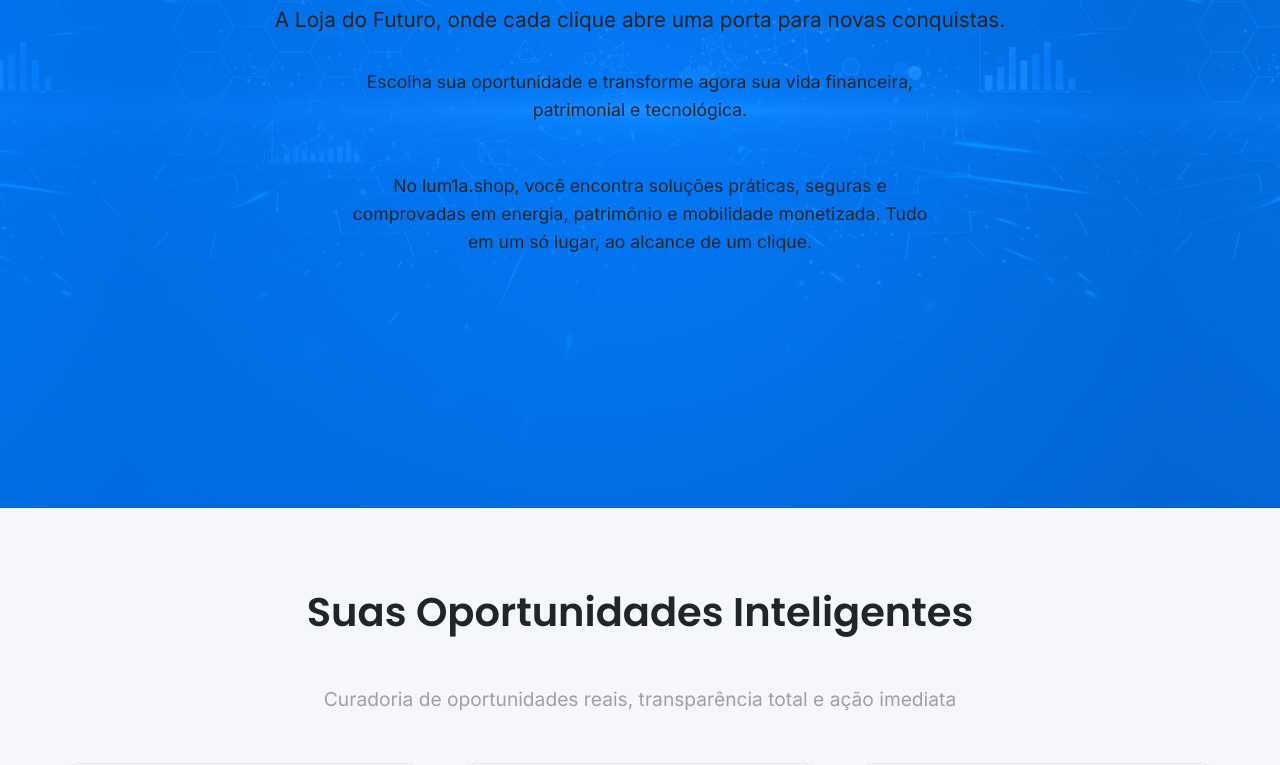
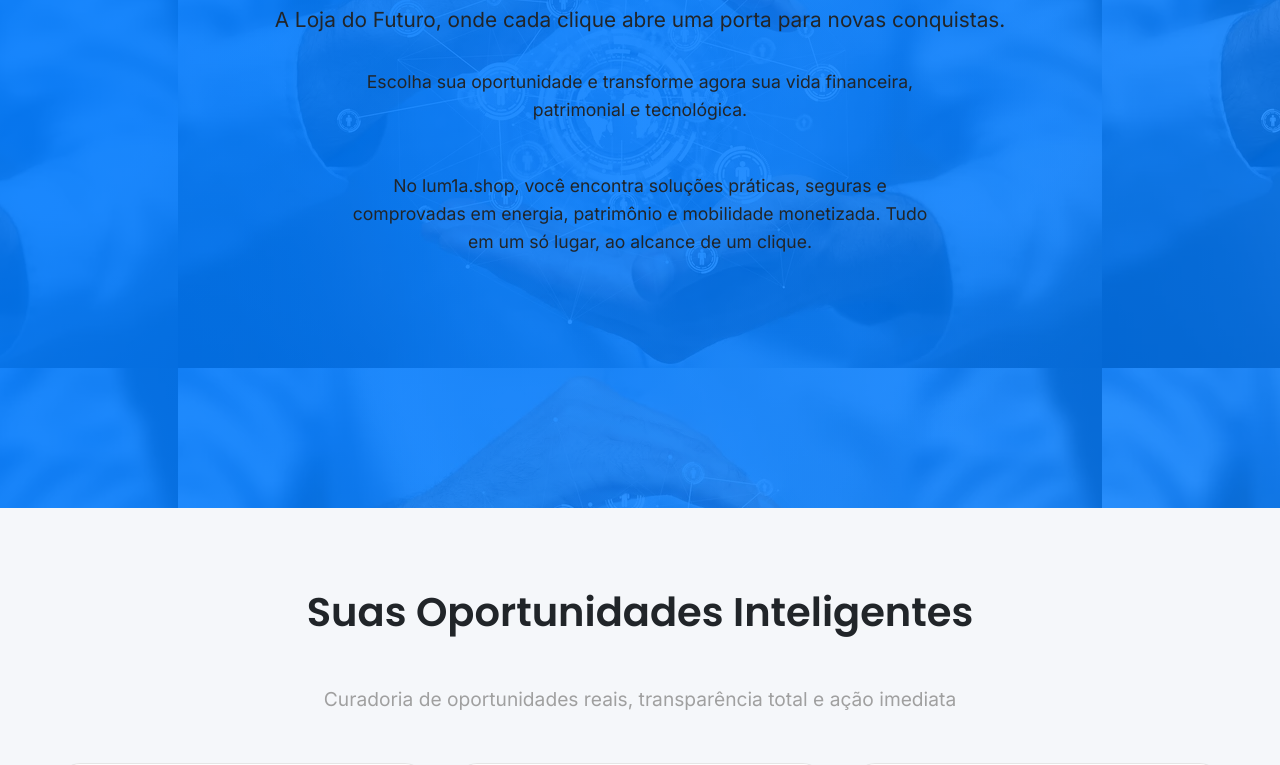
Before and after one commit to val-santana/lum1a-shop-site, a plain HTML site: page index.html in a window 1280 px wide. Shown: the part 292-1057 px from the top of the page. Drawn offline with Linux system fonts and the light colour scheme.

Commit message:
Add files via upload

```diff
--- a/css/style.css
+++ b/css/style.css
@@ -95,7 +95,7 @@
 
 /* Hero Section */
 .hero {
-    background: linear-gradient(135deg, rgba(0, 123, 255, 0.9) 0%, rgba(0, 123, 255, 0.8) 100%), url("../images/hero-background.png"); /* Cor Primária - Azul Elétrico */");
+    background: linear-gradient(135deg, rgba(0, 123, 255, 0.9) 0%, rgba(0, 123, 255, 0.8) 100%), url("../images/capa.webp"); /* Cor Primária - Azul Elétrico */");
     background-size: cover;
     background-position: center;
     background-attachment: fixed;
```
